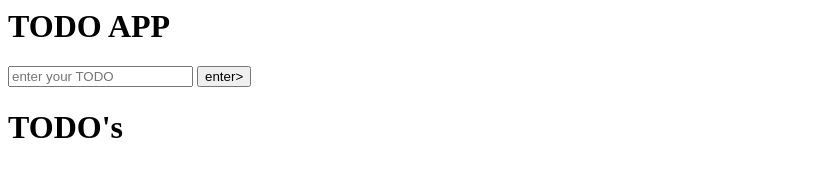
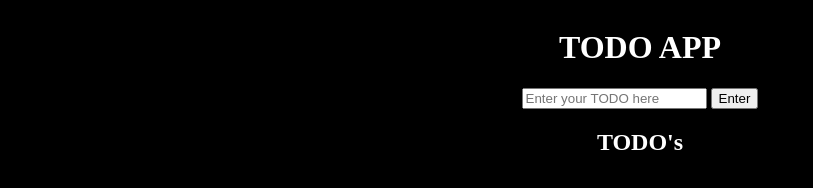
Before and after one commit to rammohanreddy814/rammohanreddy814.github.io, a plain HTML site: page index.html in a window 1280 px wide. Shown: the whole page, without its empty margins (0-813 px from the left). Drawn offline with Linux system fonts and the light colour scheme.

Commit message:
Add files via upload

```diff
--- a/index.html
+++ b/index.html
@@ -1,21 +1,43 @@
+<!DOCTYPE html>
 <html>
 <head>
-<title>Todo app</title>
-<style>
-*{
-background-color: "#000000"
-color:"#ffffff"
-</style>
+    <title>Todo App</title>
 </head>
-<body>
-<h1>TODO APP</h1>
-<div>
-<input type = "text" placeholder = "enter your TODO">
-<button>enter></button>
-</div>
-<div>
-<h1>TODO's</h1>
-<div></div>
-<div>
-<body>
+<body class="container" style="background-color: #000000;
+color: #ffffff;
+display: flex;
+flex-direction: column;
+align-items: center;
+justify-content: center;">
+    <h1>TODO APP</h1>
+    <div>
+        <input type="text" id="taskInput" placeholder="Enter your TODO here" />
+        <button onclick="addTask()">Enter</button>
+    </div>
+    <div>
+        <h2>TODO's</h2>
+        <ul id="tasks"></ul>
+    </div>
+    <script>
+        function addTask() {
+            var taskInput = document.getElementById("taskInput");
+            var task = taskInput.value.trim();
+            if (task !== "") {
+                var taskList = document.getElementById("tasks");
+                var li = document.createElement("li");
+                li.textContent = task;
+                var deleteButton = document.createElement("button");
+                deleteButton.textContent = "Delete";
+                deleteButton.onclick = function() {
+                    this.parentNode.parentNode.removeChild(this.parentNode);
+                };
+                li.appendChild(deleteButton);
+                taskList.appendChild(li);
+                taskInput.value = "";
+            } else {
+                alert("Please enter a task");
+            }
+        }
+    </script>
+</body>
 </html>
```
